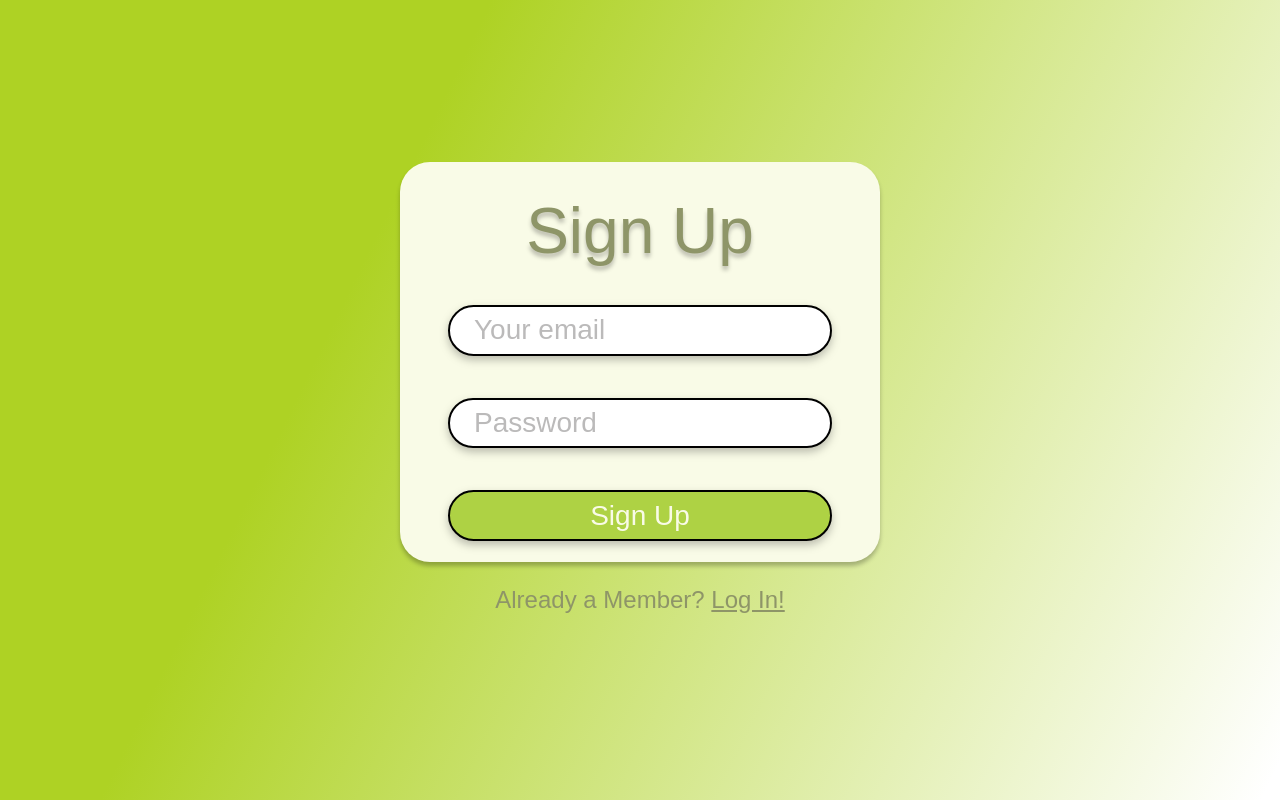
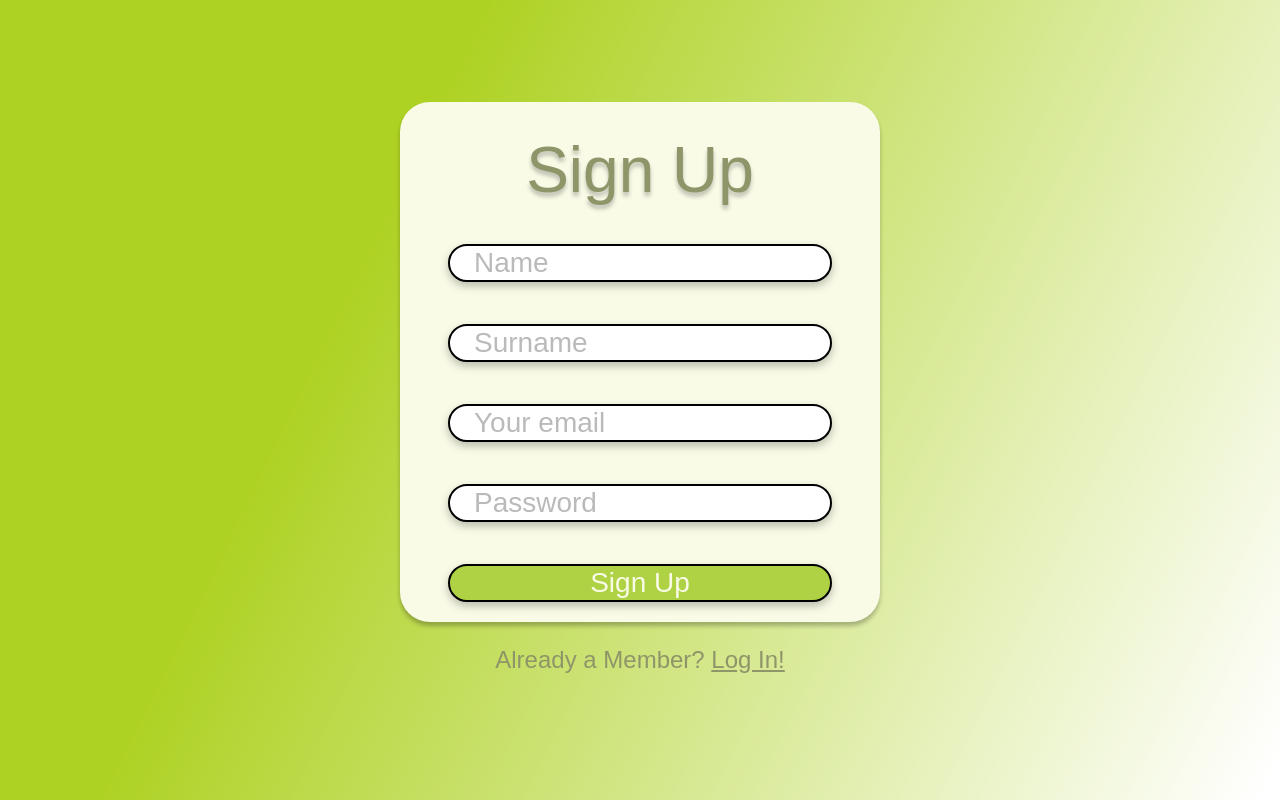
Before and after one commit to bartKn/WDPAI, a PHP site: page /signup in a window 1280 px wide. Run offline with PHP 8.4, Linux system fonts and the light colour scheme; a stand-in replaces the project's code that opens the database connection; some libraries are stand-ins or nearby versions.

Commit message:
Signup view change

```diff
--- a/public/css/login.css
+++ b/public/css/login.css
@@ -28,7 +28,11 @@ body {
     width: 50%;
 }
 
-form.login {
+.signup {
+    height: 65vh;
+}
+
+form {
     margin: auto;
     display: flex;
     flex-direction: column;
--- a/public/views/signup.php
+++ b/public/views/signup.php
@@ -6,8 +6,10 @@
 <body>
     <div class="container">
         <div class="signup-container">
-            <form class="login">
+            <form class="signup">
                 <p class="input-text">Sign Up</p>
+                <input name="name" type="text" placeholder="Name">
+                <input name="surname" type="password" placeholder="Surname">
                 <input name="email" type="text" placeholder="Your email">
                 <input name="password" type="password" placeholder="Password">
                 <button>Sign Up</button>
```
